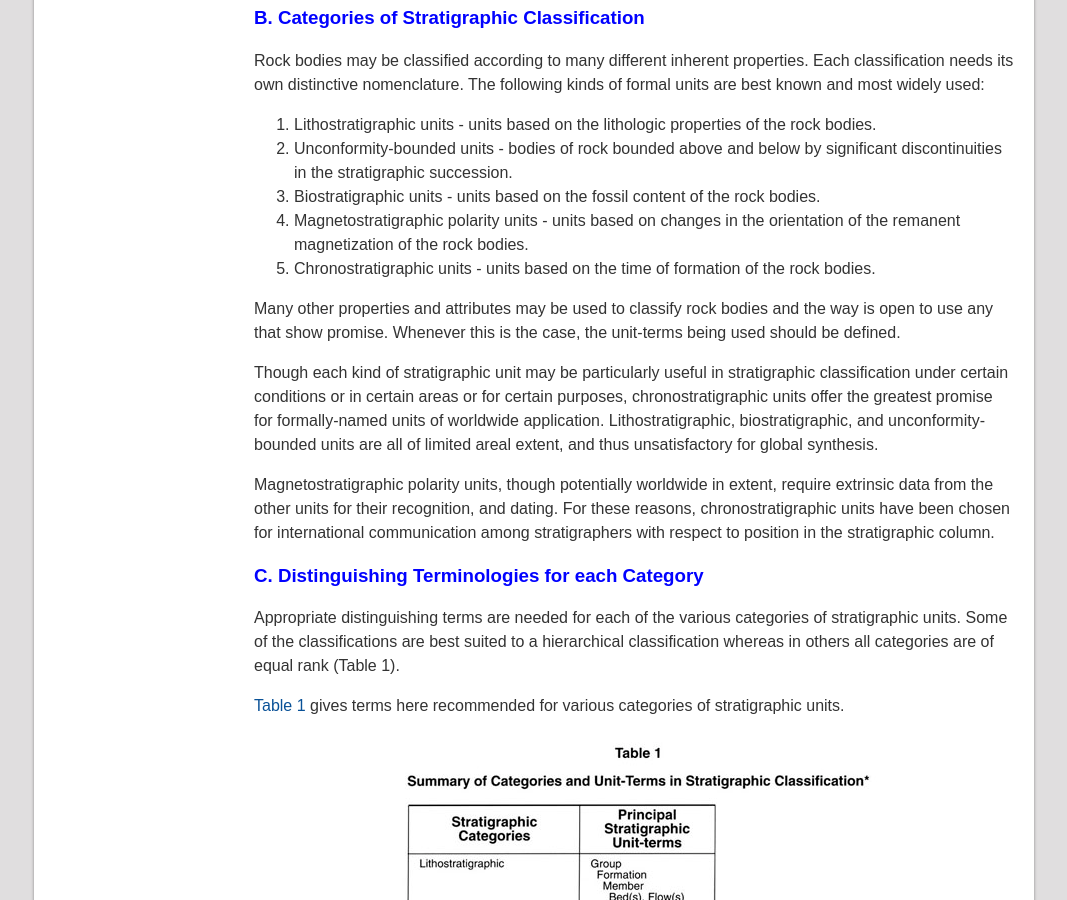
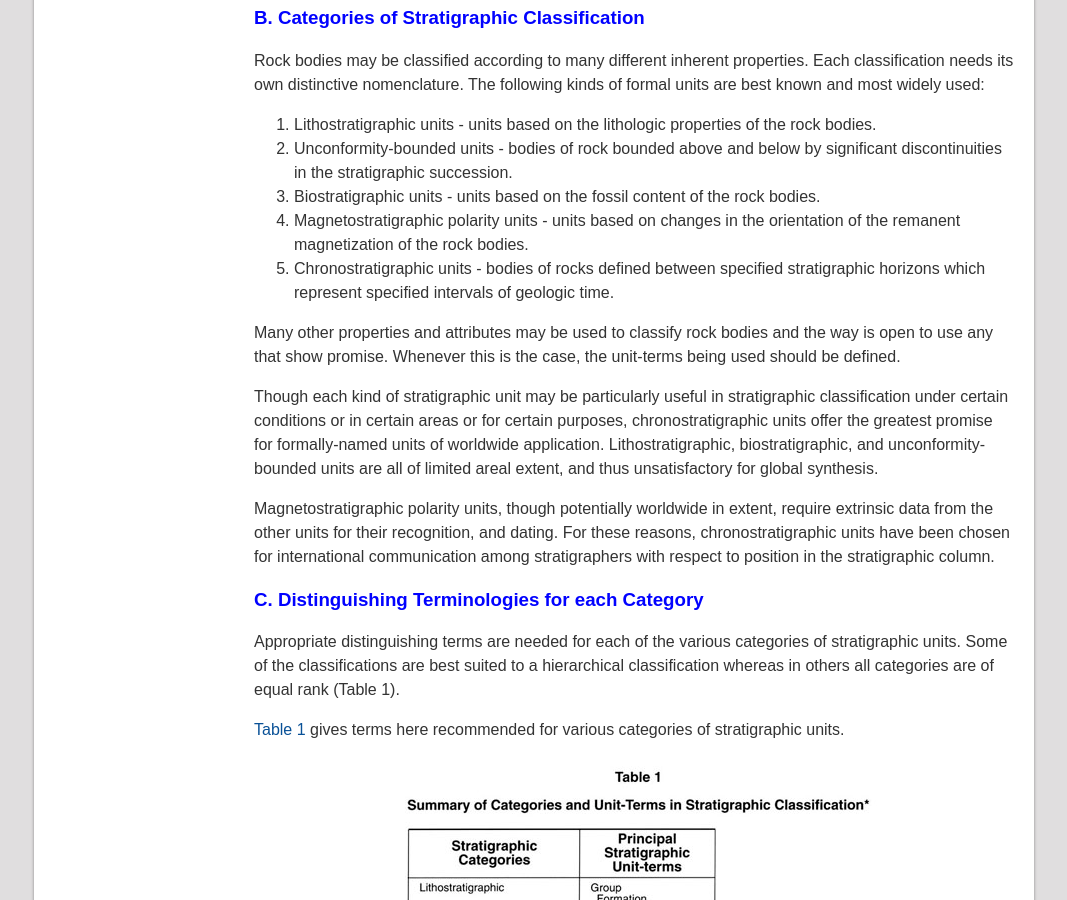
Before and after one commit to i-c-stratigraphy/guide, a Jekyll site: the page built from pages/princ.md, in a window 1280 px wide and 900 px high, scrolled down 783 px. Shown: the whole window, without its empty margins (106-1173 px from the left). Built offline with Jekyll 4.4.1, drawn with Linux system fonts in a browser that asks for light colours.

Commit message:
Werner email update

```diff
--- a/pages/princ.md
+++ b/pages/princ.md
@@ -24,7 +24,7 @@ Rock bodies may be classified according to many different inherent properties. E
 1. Unconformity-bounded units - bodies of rock bounded above and below by significant discontinuities in the stratigraphic succession.
 1. Biostratigraphic units - units based on the fossil content of the rock bodies.
 1. Magnetostratigraphic polarity units - units based on changes in the orientation of the remanent magnetization of the rock bodies.
-1. Chronostratigraphic units - units based on the time of formation of the rock bodies.
+1. Chronostratigraphic units - bodies of rocks defined between specified stratigraphic horizons which represent specified intervals of geologic time.
 
 Many other properties and attributes may be used to classify rock bodies and the way is open to use any that show promise. Whenever this is the case, the unit-terms being used should be defined.
 
```
